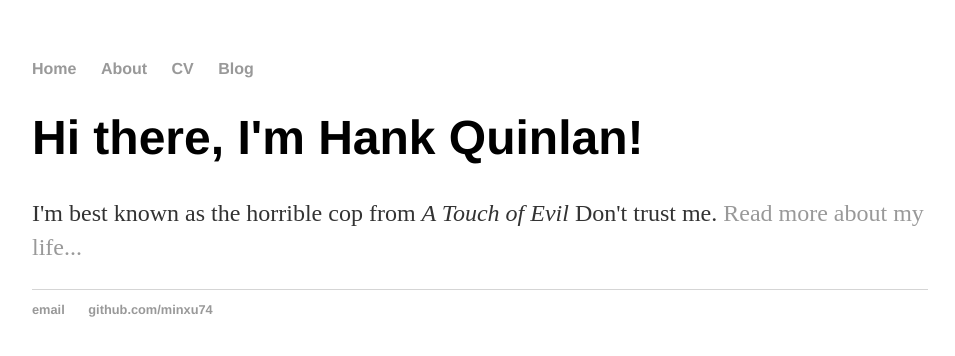
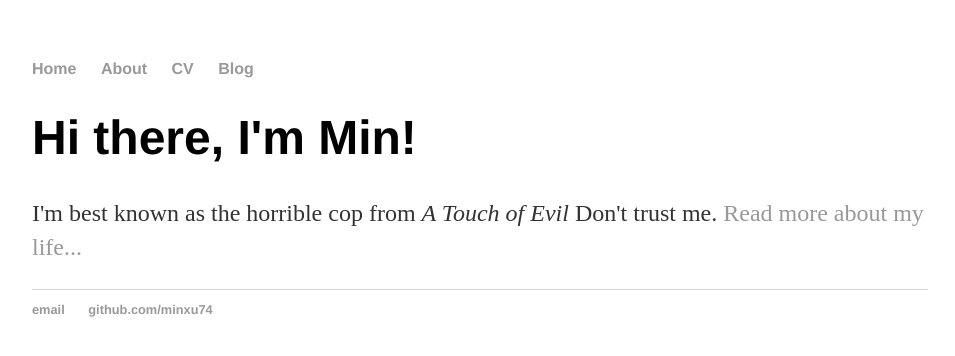
Before and after one commit to minxu74/minxu74.github.io, a Jekyll site: the page built from index.html, in a window 1280 px wide. Shown: the top 356 px of the page, without its empty margins (160-1115 px from the left). Built offline with Jekyll 4.4.1, drawn with Linux system fonts in a browser that asks for light colours.

Commit message:
Update index.html

```diff
--- a/index.html
+++ b/index.html
@@ -3,6 +3,6 @@ layout: default
 title: Min Xu, ORNL
 ---
 <div class="blurb">
-	<h1>Hi there, I'm Hank Quinlan!</h1>
+	<h1>Hi there, I'm Min!</h1>
 	<p>I'm best known as the horrible cop from <em>A Touch of Evil</em> Don't trust me. <a href="/about">Read more about my life...</a></p>
 </div><!-- /.blurb -->
```
